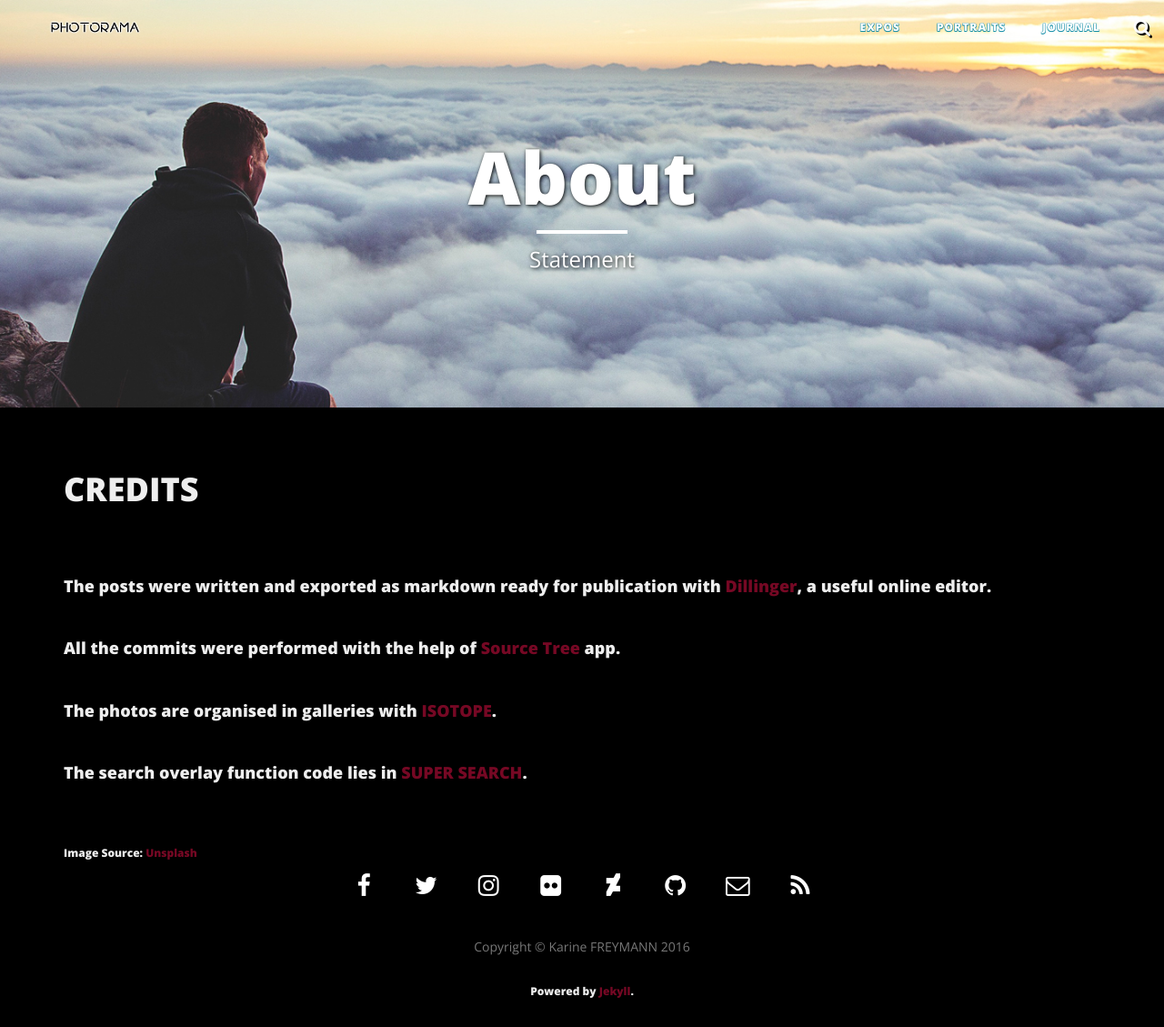
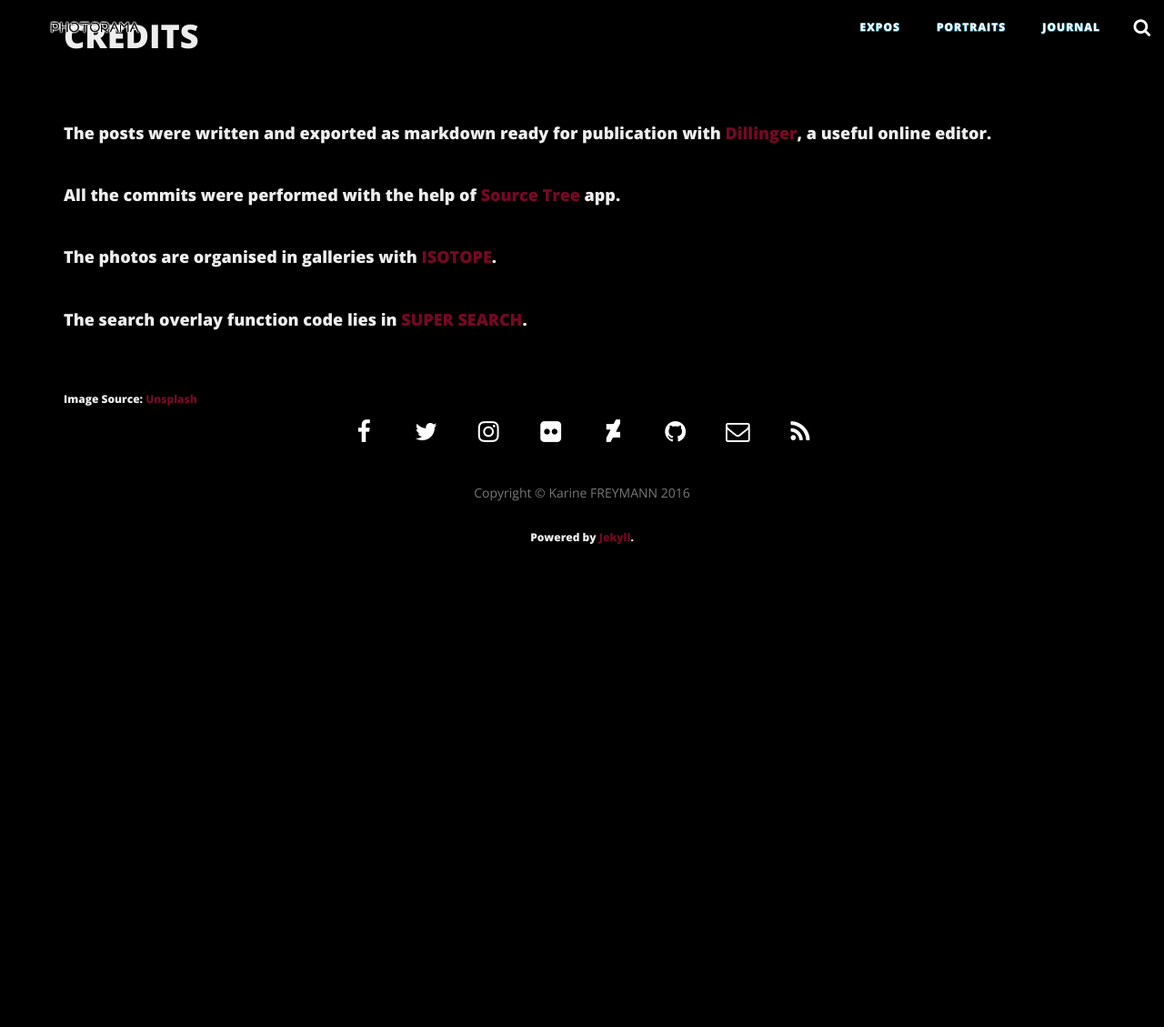
Before and after one commit to karinefreymann/karinefreymann.github.io, a Jekyll site: the page built from about/index.html, in a window 1280 px wide. Shown: the whole page at 91% size. Built offline with Jekyll 4.4.1, drawn with Linux system fonts in a browser that asks for light colours; nearby versions of some CDN libraries; after the commit the page ends 900 px from its top, so only the background shows below that.

Commit message:
portraits

```diff
--- a/_layouts/page.html
+++ b/_layouts/page.html
@@ -3,7 +3,7 @@
 ---
 
 <!-- Page Header -->
-<header class="intro-header" style="background-image: url('{{ site.baseurl }}/{% if page.header-img %}{{ page.header-img }}{% else %}{{ site.header-img }}{% endif %}')">
+<!--<header class="intro-header" style="background-image: url('{{ site.baseurl }}/{% if page.header-img %}{{ page.header-img }}{% else %}{{ site.header-img }}{% endif %}')">
     <div class="container">
         <div class="row">
             <div class="col-lg-8 col-lg-offset-2 col-md-10 col-md-offset-1">
@@ -15,7 +15,7 @@
             </div>
         </div>
     </div>
-</header>
+</header>-->
 
 <!-- Main Content -->
 <div class="container">
```
